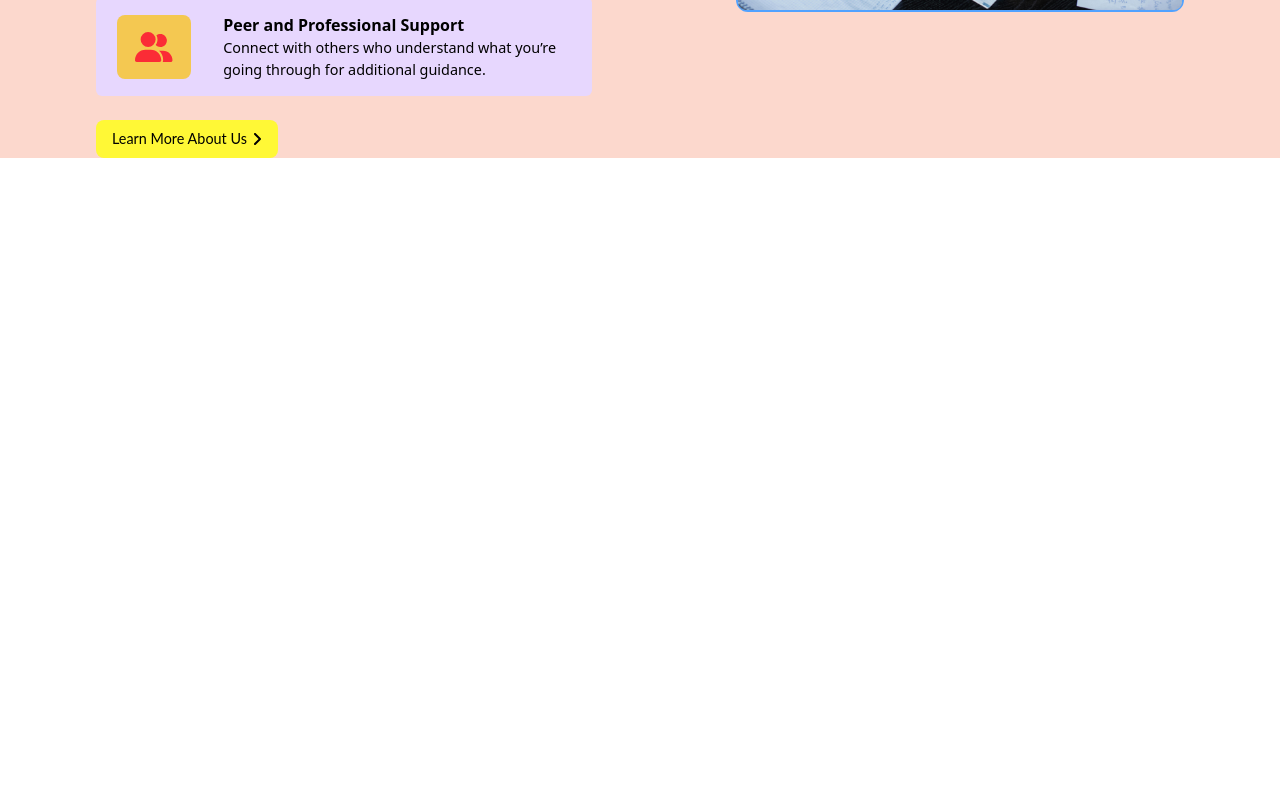
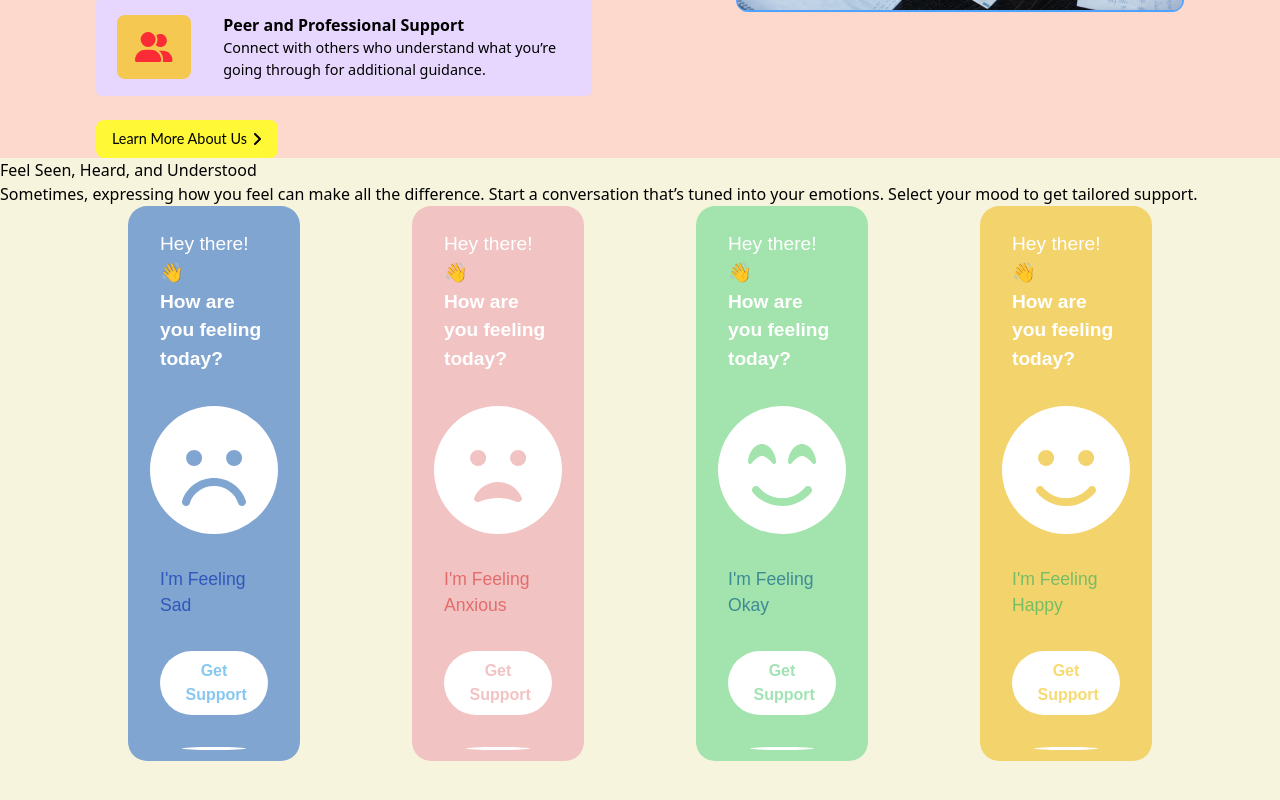
Before and after one commit to Qoosim/ask-zara, a React (Vite) app: page / in a window 1280 px wide. Shown: the part 978-1778 px from the top of the page. Before the commit the page ends 1136 px from the top, so only its background shows below. Built offline with nearby package versions, Linux system fonts and the light colour scheme.

Commit message:
build select mood section

```diff
--- /dev/null
+++ b/src/components/home/_components/MoodSelectComponent.jsx
@@ -0,0 +1,23 @@
+import React from "react";
+import { moodInfo } from "../../../constant/data";
+import { MoodCard } from "./_component/MoodCard";
+
+export const MoodSelectComponent = () => {
+  return (
+    <>
+      <section>
+        <h2>Feel Seen, Heard, and Understood</h2>
+        <p>
+          Sometimes, expressing how you feel can make all the difference. Start
+          a conversation that’s tuned into your emotions. Select your mood to
+          get tailored support.
+        </p>
+        <div className="grid grid-cols-1 md:grid-cols-2 lg:grid-cols-4 gap-[7rem] w-[80%] mx-auto pb-[5rem]">
+          {moodInfo.map((cardInfo) => (
+            <MoodCard key={cardInfo.id} cardInfo={cardInfo} />
+          ))}
+        </div>
+      </section>
+    </>
+  );
+};
--- /dev/null
+++ b/src/components/home/_components/_component/MoodCard.jsx
@@ -0,0 +1,64 @@
+import { FontAwesomeIcon } from "@fortawesome/react-fontawesome";
+import { moodInfo } from "../../../../constant/data";
+
+export const MoodCard = ({ cardInfo }) => {
+  return (
+    <>
+      <div
+        className={`flex flex-col gap-[2rem] px-[2rem] pt-[1.5rem] pb-[0.7rem] font-montserrat rounded-[1.2rem] ${
+          cardInfo.color === "blue"
+            ? "bg-[#80a5d1]"
+            : cardInfo.color === "pink"
+            ? "bg-[#f1c3c3]"
+            : cardInfo.color === "green"
+            ? "bg-[#a3e3ad]"
+            : "bg-[#f3d36c]"
+        }`}
+      >
+        <div>
+          <span className="text-[1.2rem] font-normal text-[#fff]">
+            {cardInfo.greeting}
+          </span>
+          <h3 className="text-[1.2rem] font-bold text-[#fff]">
+            {cardInfo.feeling}
+          </h3>
+        </div>
+        <div className="flex justify-center items-center">
+          <FontAwesomeIcon
+            icon={cardInfo.img}
+            size="8x"
+            className="text-[#fff]"
+          />
+        </div>
+        <span
+          className={`self-center text-[1.1rem] ${
+            cardInfo.color === "blue"
+              ? "text-[#3057bb]"
+              : cardInfo.color === "pink"
+              ? "text-[#e56c6c]"
+              : cardInfo.color === "green"
+              ? "text-[#3d8c93]"
+              : "text-[#76be63]"
+          }`}
+        >
+          {cardInfo.expression}
+        </span>
+        <button
+          className={`bg-[#fff] px-[1.6rem] py-[0.5rem] rounded-[2rem] cursor-pointer font-semibold ${
+            cardInfo.color === "blue"
+              ? "text-[#88c7f1]"
+              : cardInfo.color === "pink"
+              ? "text-[#f1c3c3]"
+              : cardInfo.color === "green"
+              ? "text-[#a2e3b4]"
+              : "text-[#f7da72]"
+          }`}
+          role="button"
+        >
+          Get Support
+        </button>
+        <div className="w-[60%] bg-[#fff] h-[0.2rem] self-center rounded-[50%]"></div>
+      </div>
+    </>
+  );
+};
--- a/src/components/home/index.jsx
+++ b/src/components/home/index.jsx
@@ -1,12 +1,14 @@
 import React from "react";
 import { MentalHealthSupport } from "./_components/MentalHealthSupport";
 import { SupportMentalHealth } from "./_components/SupportMentalHealth";
+import { MoodSelectComponent } from "./_components/MoodSelectComponent";
 
 export const Home = () => {
   return (
     <div className="min-h-screen pt-[5rem]">
       <MentalHealthSupport />
       <SupportMentalHealth />
+      <MoodSelectComponent />
     </div>
   );
 };
--- a/src/constant/data.js
+++ b/src/constant/data.js
@@ -1,6 +1,12 @@
 import { faShieldHeart } from "@fortawesome/free-solid-svg-icons";
 import { faCircleCheck } from "@fortawesome/free-solid-svg-icons";
 import { faUserGroup } from "@fortawesome/free-solid-svg-icons";
+import { faFaceFrown } from "@fortawesome/free-solid-svg-icons";
+import { faFaceFrownOpen } from "@fortawesome/free-solid-svg-icons";
+import { faFaceSmileBeam } from "@fortawesome/free-solid-svg-icons";
+import { faFaceSmile } from "@fortawesome/free-solid-svg-icons";
+
+
 
 export const tabTexts = [
     {
@@ -58,3 +64,38 @@ export const cardComponentInfo = [
     color: "others"
   }
 ]
+
+export const moodInfo = [
+  {
+    id: 1,
+    greeting: "Hey there! 👋",
+    feeling: "How are you feeling today?",
+    img: faFaceFrown,
+    expression: "I'm Feeling Sad",
+    color: "blue"
+  },
+  {
+    id: 2,
+    greeting: "Hey there! 👋",
+    feeling: "How are you feeling today?",
+    img: faFaceFrownOpen,
+    expression: "I'm Feeling Anxious",
+    color: "pink"
+  },
+  {
+    id: 3,
+    greeting: "Hey there! 👋",
+    feeling: "How are you feeling today?",
+    img: faFaceSmileBeam,
+    expression: "I'm Feeling Okay",
+    color: "green"
+  },
+  {
+    id: 4,
+    greeting: "Hey there! 👋",
+    feeling: "How are you feeling today?",
+    img: faFaceSmile,
+    expression: "I'm Feeling Happy",
+    color: "yellow"
+  }
+]
```
